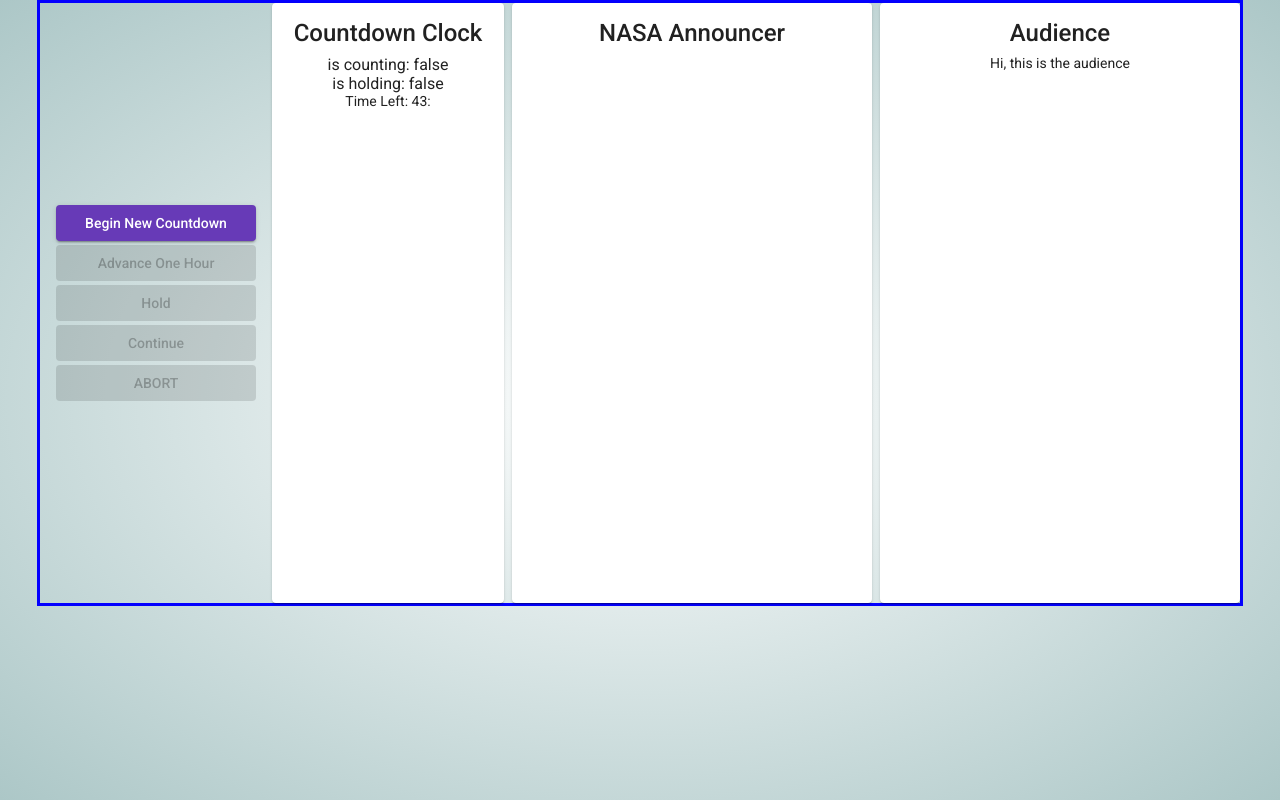
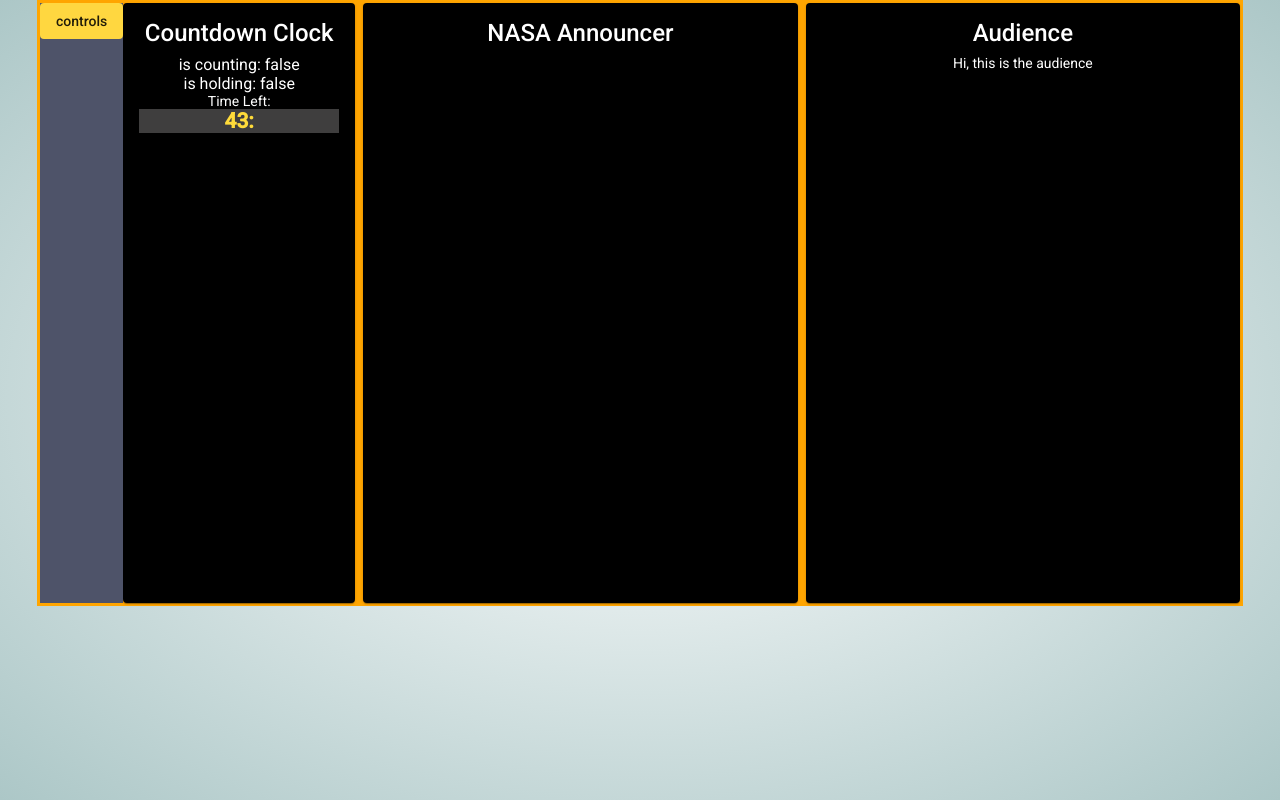
Before and after one commit to pachonga9/angular-shuttle-launch-emulator, an Angular app: page / in a window 1280 px wide. Built offline with nearby package versions, Linux system fonts and the light colour scheme.

Commit message:
UI changes / button fixes
1. Hold and continue button now work in experimental phase.
2. Cleaned up dead code.
3. Added some preliminary styling to things so its less boring looking.(will make this look better)
4. Put the buttons in a slider on the side (will make this look better too.)

```diff
--- a/src/app/app.module.ts
+++ b/src/app/app.module.ts
@@ -6,6 +6,7 @@
 import { BrowserAnimationsModule } from '@angular/platform-browser/animations';
 import { MatButtonModule } from '@angular/material/button';
 import { MatCardModule } from '@angular/material/card';
+import { MatSidenavModule } from '@angular/material/sidenav';
 import { CountdownClockComponent } from './countdown-clock/countdown-clock.component';
 import { NasaAnnouncerComponent } from './nasa-announcer/nasa-announcer.component';
 import { AudienceComponent } from './audience/audience.component';
@@ -23,6 +24,7 @@
     BrowserAnimationsModule,
     MatButtonModule,
     MatCardModule,
+    MatSidenavModule,
   ],
   providers: [],
   bootstrap: [AppComponent],
--- a/src/app/countdown-clock/countdown-clock.component.css
+++ b/src/app/countdown-clock/countdown-clock.component.css
@@ -0,0 +1,8 @@
+.timeState {
+  color: white;
+}
+
+.timeDisplay {
+  background-color: rgb(63, 62, 62);
+  color: rgb(255, 219, 58);
+}
--- a/src/app/countdown-clock/countdown-clock.component.html
+++ b/src/app/countdown-clock/countdown-clock.component.html
@@ -1,4 +1,6 @@
-<!-- <mat-card-content *ngIf="messageMap$ | async as messageMap">
-  {{ messageMap }}
-</mat-card-content> -->
-<mat-card-content> Time Left: {{ timeState$ | async }}</mat-card-content>
+<mat-card-content class="timeState">
+  Time Left:
+  <h2 class="timeDisplay">
+    {{ timeState$ | async }}
+  </h2>
+</mat-card-content>
--- a/src/app/countdown-clock/countdown-clock.component.ts
+++ b/src/app/countdown-clock/countdown-clock.component.ts
@@ -8,11 +8,9 @@
   styleUrls: ['./countdown-clock.component.css'],
 })
 export class CountdownClockComponent implements OnInit {
-  // public readonly messageMap$: Observable<string>;
   public readonly timeState$: Observable<string>;
 
   constructor(private readonly ccs: CountdownClockService) {
-    // this.messageMap$ = this.ccs.messages$;
     this.timeState$ = this.ccs.readableTime$;
   }
 
--- a/src/app/countdown-clock/countdown-clock.service.ts
+++ b/src/app/countdown-clock/countdown-clock.service.ts
@@ -1,6 +1,6 @@
 import { Injectable } from '@angular/core';
 import { BehaviorSubject, Subject, Observable, pipe, interval } from 'rxjs';
-import { map } from 'rxjs/operators';
+import { map, takeUntil, takeWhile } from 'rxjs/operators';
 import { Duration } from 'luxon';
 
 @Injectable({
@@ -12,12 +12,10 @@
   durationMillis = Duration.fromObject({ hours: 43 }).toMillis();
   advanceHour = Duration.fromObject({ hours: 1 }).toMillis();
   advanceSecond = Duration.fromObject({ seconds: 1 }).toMillis();
-  // message: string = 'Hey, this is the clock.';
   launchMessage: string = 'Liftoff';
 
   private readonly isCounting = new Subject<boolean>();
-  private readonly isHolding = new BehaviorSubject<boolean>(false);
-  // private readonly messages = new BehaviorSubject<string>(this.message);
+  private readonly isHolding = new Subject<boolean>();
   private readonly millisRemaining = new BehaviorSubject<number>(
     this.durationMillis
   );
@@ -48,10 +46,6 @@
     );
   }
 
-  // get messages$(): Observable<string> {
-  //   return this.messages.asObservable();
-  // }
-
   get isCounting$(): Observable<boolean> {
     return this.isCounting.asObservable();
   }
@@ -61,14 +55,13 @@
   }
 
   get millisRemaining$(): Observable<number> {
-    return this.millisRemaining.asObservable(); ///I'd need to pipe here I think.
+    return this.millisRemaining.asObservable();
   }
 
   beginCountdown(): void {
     this.isCounting.next(true);
     this.isHolding.next(false);
     this.millisRemaining.next(this.durationMillis);
-    // this.messages.next(this.message);
     this.advanceOneSecond();
   }
 
@@ -78,13 +71,17 @@
 
   advanceOneSecond(): void {
     const timer$ = interval(1000);
-    timer$.subscribe((x) =>
-      this.millisRemaining.next(this.millisRemaining.value - this.advanceSecond)
-    );
+
+    timer$.pipe(takeUntil(this.isHolding)).subscribe(() => {
+      this.millisRemaining.next(
+        this.millisRemaining.value - this.advanceSecond
+      );
+    });
   }
 
   abort(): void {
     this.isCounting.next(false);
+    this.isHolding.next(true);
   }
 
   hold(): void {
@@ -93,11 +90,11 @@
 
   continue(): void {
     this.isHolding.next(false);
+    this.advanceOneSecond();
   }
 
   launch(): void {
     this.isCounting.next(false);
     console.log('LIFTOFF!');
-    // this.messages.next(this.launchMessage);
   }
 }
--- a/src/app/emulator-main/emulator-main.component.html
+++ b/src/app/emulator-main/emulator-main.component.html
@@ -1,4 +1,6 @@
 <div class="flexContainer">
+  <mat-drawer-container class="mat-drawer-container" autosize>
+    <mat-drawer #drawer class="mat-drawer" mode="side">
       <div class="buttonContainer" *ngIf="buttonState$ | async as buttonState">
         <button
           mat-raised-button
@@ -42,6 +44,19 @@
           ABORT
         </button>
       </div>
+    </mat-drawer>
+
+    <div class="example-sidenav-content">
+      <button
+        type="button"
+        mat-flat-button
+        color="accent"
+        (click)="drawer.toggle()"
+      >
+        controls
+      </button>
+    </div>
+  </mat-drawer-container>
 
   <div class="cardContainer">
     <mat-card class="clockContainer">
--- a/src/app/emulator-main/emulator-main.component.scss
+++ b/src/app/emulator-main/emulator-main.component.scss
@@ -1,14 +1,21 @@
 .flexContainer {
-  ///Create a container div for your application
+  background-color: orange;
   margin: 0 auto;
-  border: 3px solid rgb(4, 0, 255);
+  border: 3px solid orange;
   display: flex;
-  flex-direction: row; ///It should stack child elements horizontally using flexbox
+  flex-direction: row;
   align-items: center;
-  max-width: 1200px; /// it should have a max width of 1200px
-  justify-content: center; /// it should be centered horizontally on the page
+  max-width: 1200px;
+  justify-content: center;
   height: 600px;
   align-items: stretch;
+}
+
+.mat-drawer-container {
+  background-color: rgb(78, 83, 105);
+}
+.mat-drawer {
+  background-color: rgb(132, 154, 172);
 }
 
 .buttonContainer {
@@ -22,33 +29,32 @@
 }
 
 .cardContainer {
-  // border: 3px dashed red;
   display: flex;
   gap: 8px;
   justify-content: space-evenly;
   flex-direction: row;
-  // height: 600px;
   flex-wrap: nowrap;
   flex-grow: 1;
-  // align-content: center;
-  // align-items: center;
 }
 
 .clockContainer {
+  background-color: black;
+  color: white;
   text-align: center;
   position: static;
   width: 200px;
-  // height: 600px;
 }
 .announcerContainer {
+  background-color: black;
+  color: white;
   text-align: center;
-  // height: 600px;
   width: 1px;
   flex-grow: 1;
 }
 .audienceContainer {
+  background-color: black;
+  color: white;
   text-align: center;
-  // height: 600px;
   width: 1px;
   flex-grow: 1;
 }
```
Also changed, not shown: src/app/emulator-main/emulator-main.component.ts (+0 -18 lines), src/app/nasa-announcer/nasa-announcer.service.ts (+0 -32 lines). Lines whose indentation alone changed are shown as unchanged.
